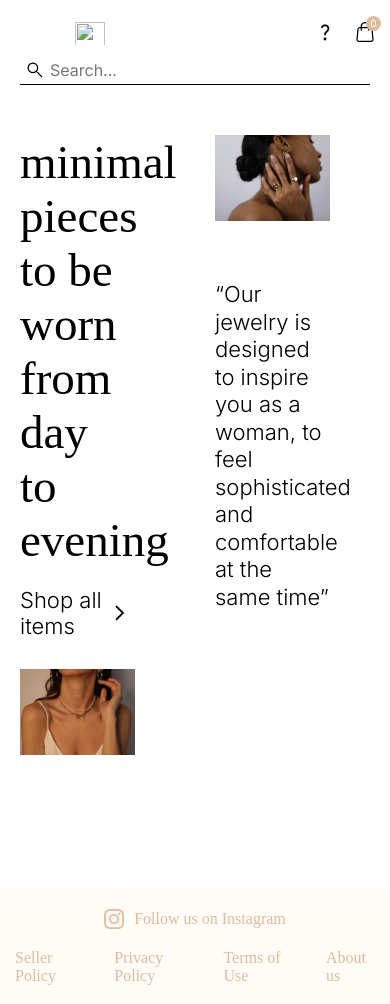
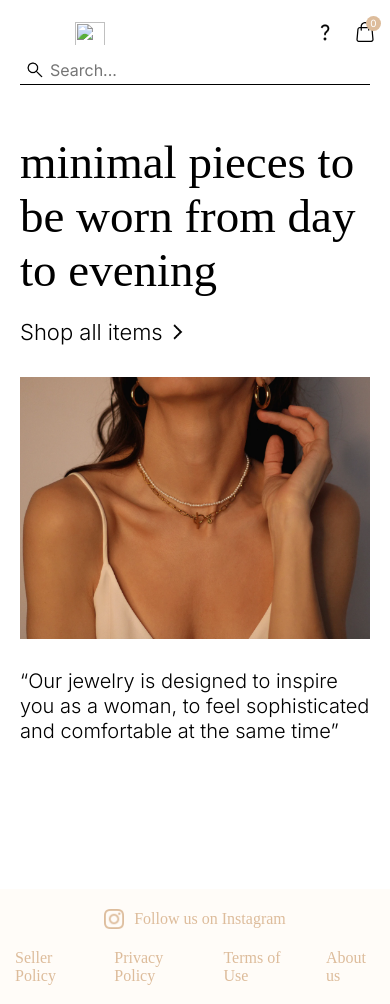
Before and after one commit to nicklas-rn/encomi, a Django app: template shop/templates/shop/Amicajewels_home.html in a window 390 px wide. Shown: the top 1004 px of the page. Run offline with Django 3.2, Linux system fonts and the light colour scheme; the template is opened without the code that fills it, so the values that code supplies are empty; some web fonts are replaced.

Commit message:
shop specific responsive home page

```diff
--- a/shop/static/shop/Amicajewels_home_style.css
+++ b/shop/static/shop/Amicajewels_home_style.css
@@ -27,6 +27,8 @@
     width: 50%;
     height: 100%;
     padding-left: 40px;
+    display: flex;
+    flex-direction: column;
 }
 
 #image-home-left{
@@ -62,3 +64,33 @@
     line-height: 1.25;
     font-weight: 300;
 }
+
+
+@media screen and (max-width: 900px) {
+    #home-wrapper{
+        width: 100%;
+    }
+
+    #home{
+        flex-direction: column;
+    }
+
+    .left{
+        width: 100%;
+        padding: 0px;
+    }
+
+    .right{
+        width: 100%;
+        padding: 0px;
+        margin-top: 30px;
+    }
+
+    #image-home-right{
+        display: None;
+    }
+
+    .quote{
+        font-size: 20;
+    }
+}
--- a/shop/templates/shop/Amicajewels_home.html
+++ b/shop/templates/shop/Amicajewels_home.html
@@ -12,7 +12,7 @@
     <div id="home">
         <div class="left">
             <p class="title">minimal pieces to be worn from day to evening</p>
-            <a class="link-shop" href="/shop">Shop all items<img class="arrow-right" src="/media/icons/arrow-right-black.png"></a>
+            <a class="link-shop" href="/shop/{{seller}}">Shop all items<img class="arrow-right" src="/media/icons/arrow-right-black.png"></a>
             <img id="image-home-left" src="/media/home/home1.png">
         </div>
 
--- a/shop/templates/shop/encomi_home.html
+++ b/shop/templates/shop/encomi_home.html
@@ -9,7 +9,7 @@
 <div class="background">
     <div class="section section1">
         <p class="text-big"> unique pieces <span class="text-big-white">of</span> <span class="text-big-line">jewelry, hand<span class="text-big-white">made</span></span> </p>
-        <a class="link-shop" href="/shop">Shop all items<img class="arrow-right" src="/media/icons/arrow-right.png"></a>
+        <a class="link-shop" href="/shop/{{seller}}">Shop all items<img class="arrow-right" src="/media/icons/arrow-right.png"></a>
         <img id="image-home-1" src="/media/home/home1.png">
     </div>
 </div>
--- a/shop/templates/shop/shop.html
+++ b/shop/templates/shop/shop.html
@@ -70,6 +70,7 @@
 
     if(search['keyword'] != 'all'){
         document.getElementById('query').value = search['keyword']
+        document.getElementById('query-navbar').value = search['keyword']
     }
     document.getElementById('text-button-dropdown-sort').innerHTML = "Sort: " + search['sort']
     category_items = document.getElementsByClassName('category-link')
```
